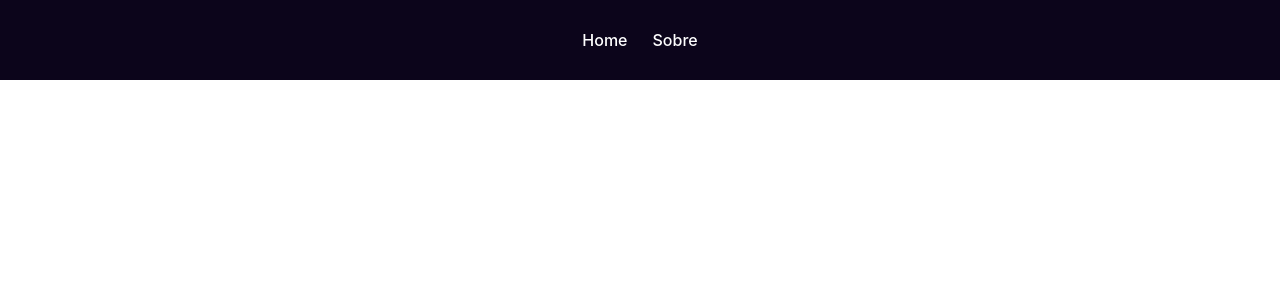
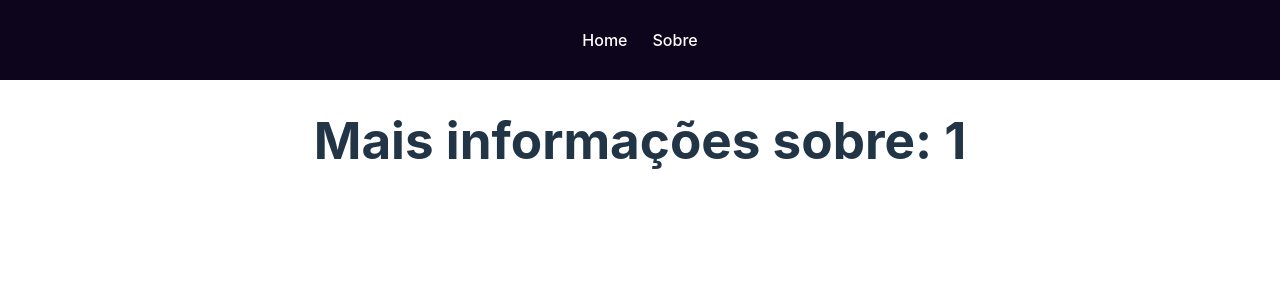
Before and after one commit to kevinsolar/router, a React (Vite) app: page /produtos/1/info in a window 1280 px wide. Before the commit this address had no page. Shown: the top 300 px of the page. Built offline with nearby package versions, Linux system fonts and the light colour scheme.

Commit message:
Aula 6: Introdução de como utilizar o Nested Routes.

```diff
--- a/src/App.jsx
+++ b/src/App.jsx
@@ -1,9 +1,10 @@
 import "./App.css";
 import { BrowserRouter, Routes, Route } from "react-router-dom";
-import Home from './pages/Home';
-import Sobre from './pages/Sobre';
+import Home from "./pages/Home";
+import Sobre from "./pages/Sobre";
 import Navbar from "./components/Navbar";
 import Produto from "./pages/Produto";
+import Info from "./pages/Info";
 
 const url = "http://localhost:3000/produtos";
 
@@ -18,6 +19,11 @@ function App() {
 					<Route path="/sobre" element={<Sobre />} />
 					{/* 4 - Rota dinamica */}
 					<Route path="/produtos/:id" element={<Produto />} />
+					{/*
+               6 - Nested Routes
+                  Preciso criar um elemento que vai ser o responsável por receber e renderizar os elementos compostos.
+               */}
+					<Route path="/produtos/:id/info" element={<Info />} />
 				</Routes>
 			</BrowserRouter>
 		</div>
--- /dev/null
+++ b/src/pages/Info/index.jsx
@@ -0,0 +1,15 @@
+import { useParams } from "react-router-dom";
+
+
+const Info = () => {
+   const { id } = useParams()
+   //Utilizo do useParams para resgatar o objeto com o ID do meu produto que vai ser apresentado aqui.
+
+   return (
+      <section>
+         <h1>Mais informações sobre: {id} </h1>
+      </section>
+   )
+}
+
+export default Info;
--- a/src/pages/Produto/index.jsx
+++ b/src/pages/Produto/index.jsx
@@ -1,4 +1,4 @@
-import { useParams } from "react-router-dom";
+import { Link, useParams } from "react-router-dom";
 import { useFetch } from "../../hooks/useFetch";
 import "./Produto.css";
 
@@ -12,8 +12,6 @@ const Produto = () => {
 	const url = `http://localhost:3000/produtos/${id}`;
 	const { data: produto, loading, error } = useFetch(url);
 
-   console.log(produto);
-
 	return (
 		<section>
 			<p>ID do produto: {id}</p>
@@ -25,6 +23,11 @@ const Produto = () => {
 				<div>
 					<h1>{produto.nome}</h1>
 					<p>R$ {produto.preco}</p>
+					{/*
+               6- Nested Routes
+                  Aqui eu determino que minha pagina de info vai conter o id de cada produto antes da página em si.
+               */}
+					<Link to={`/produtos/${produto.id}/info`}>Mais informações</Link>
 				</div>
 			)}
 		</section>
```
Lines whose indentation alone changed are shown as unchanged.
